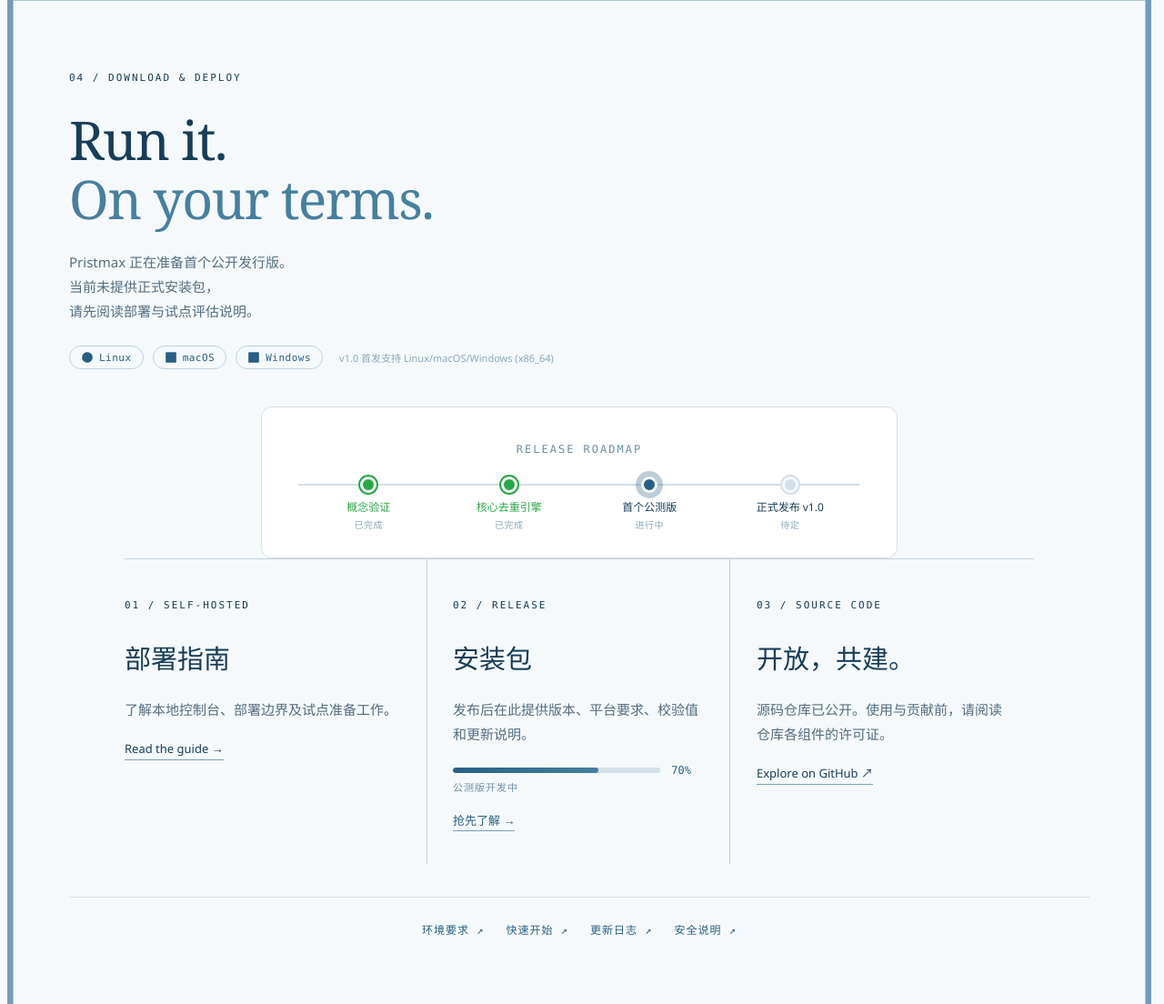
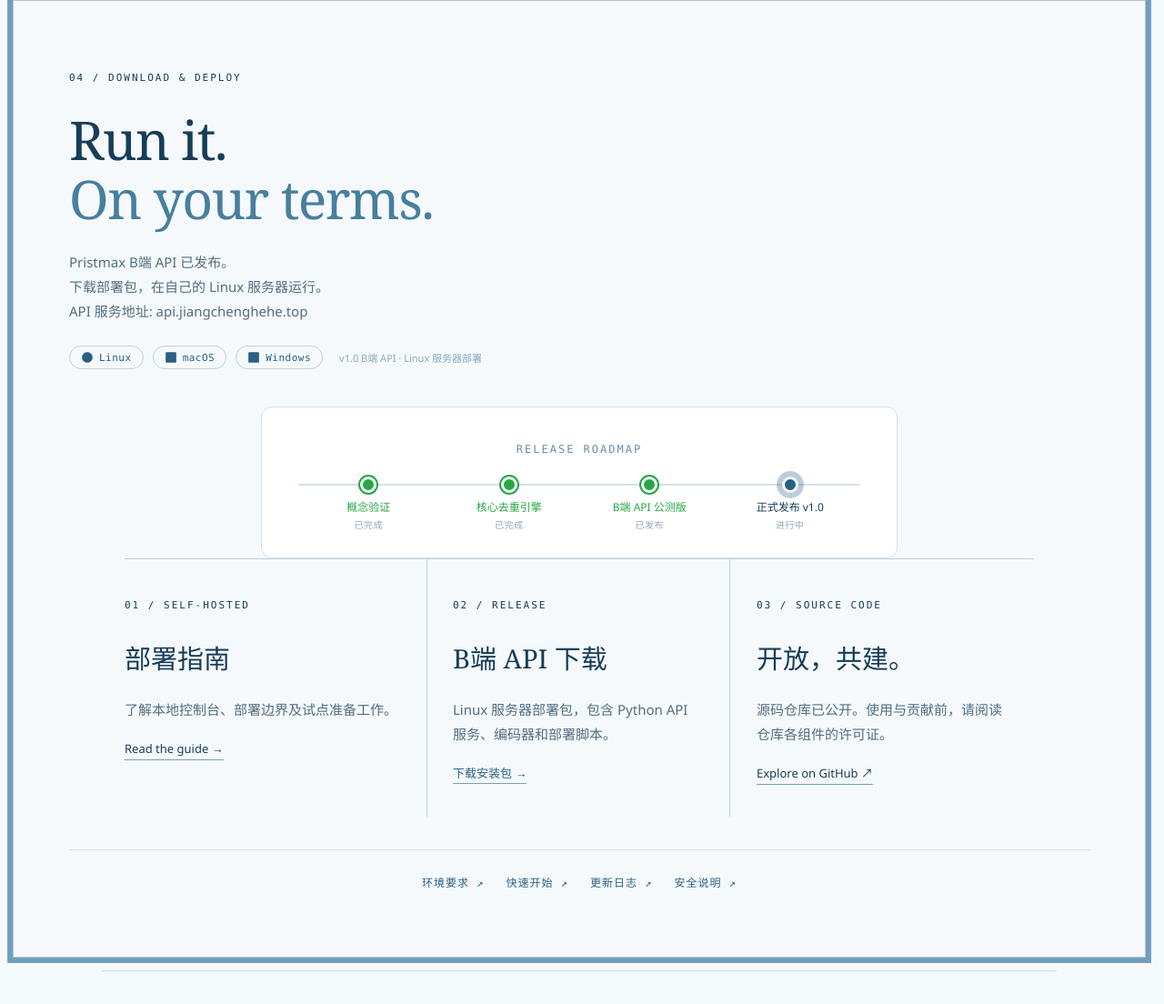
Before and after one commit to chunchengzheng58-ctrl/pristmax, a plain HTML site: page site/index.html in a window 1280 px wide. Shown: the part 4174-5278 px from the top of the page at 91% size. Drawn offline with Linux system fonts and the light colour scheme; no server answers.

Commit message:
feat: update download section with B端 API release info
- Update release status to 100% published
- Add direct download link to download.html
- Update roadmap to show B端 API released
- Update platform note to Linux server deployment

```diff
--- a/site/index.html
+++ b/site/index.html
@@ -199,7 +199,7 @@
             <div class="section-inner">
                 <div class="section-label">04 / DOWNLOAD & DEPLOY</div>
                 <h2>Run it.<br><em>On your terms.</em></h2>
-                <p class="section-desc">Pristmax 正在准备首个公开发行版。<br>当前未提供正式安装包，<br>请先阅读部署与试点评估说明。</p>
+                <p class="section-desc">Pristmax B端 API 已发布。<br>下载部署包，在自己的 Linux 服务器运行。<br>API 服务地址: api.jiangchenghehe.top</p>
 
                 <!-- Platform badges -->
                 <div class="platform-badges">
@@ -215,7 +215,7 @@
                         <svg viewBox="0 0 24 24" fill="currentColor" width="14" height="14"><rect x="2" y="2" width="20" height="20" rx="2"/></svg>
                         Windows
                     </span>
-                    <span class="platform-note">v1.0 首发支持 Linux/macOS/Windows (x86_64)</span>
+                    <span class="platform-note">v1.0 B端 API · Linux 服务器部署</span>
                 </div>
             </div>
 
@@ -233,15 +233,15 @@
                         <span class="roadmap-label">核心去重引擎</span>
                         <span class="roadmap-date">已完成</span>
                     </div>
+                    <div class="roadmap-item done">
+                        <span class="roadmap-dot"></span>
+                        <span class="roadmap-label">B端 API 公测版</span>
+                        <span class="roadmap-date">已发布</span>
+                    </div>
                     <div class="roadmap-item active">
                         <span class="roadmap-dot"></span>
-                        <span class="roadmap-label">首个公测版</span>
+                        <span class="roadmap-label">正式发布 v1.0</span>
                         <span class="roadmap-date">进行中</span>
-                    </div>
-                    <div class="roadmap-item">
-                        <span class="roadmap-dot"></span>
-                        <span class="roadmap-label">正式发布 v1.0</span>
-                        <span class="roadmap-date">待定</span>
                     </div>
                 </div>
             </div>
@@ -255,19 +255,10 @@
                 </div>
                 <div class="download-card release-card">
                     <span class="card-tag">02 / RELEASE</span>
-                    <h3>安装包</h3>
-                    <p>发布后在此提供版本、平台要求、校验值和更新说明。</p>
-                    <div class="release-status">
-                        <div class="release-progress">
-                            <div class="release-bar">
-                                <div class="release-fill" style="width: 70%"></div>
-                            </div>
-                            <span class="release-pct">70%</span>
-                        </div>
-                        <span class="release-label">公测版开发中</span>
-                    </div>
-                    <a href="docs.html#quickstart" class="release-notify">
-                        抢先了解 →
+                    <h3>B端 API 下载</h3>
+                    <p>Linux 服务器部署包，包含 Python API 服务、编码器和部署脚本。</p>
+                    <a href="download.html" class="release-notify">
+                        下载安装包 →
                     </a>
                 </div>
                 <div class="download-card">
```
